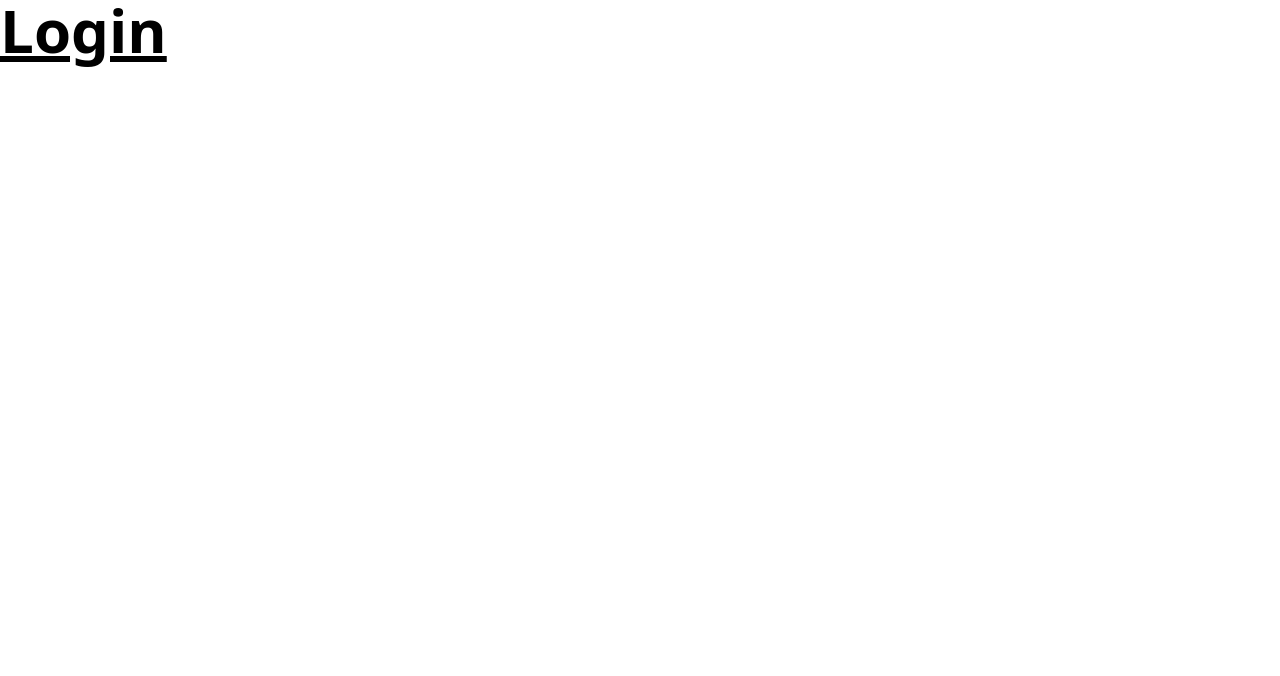
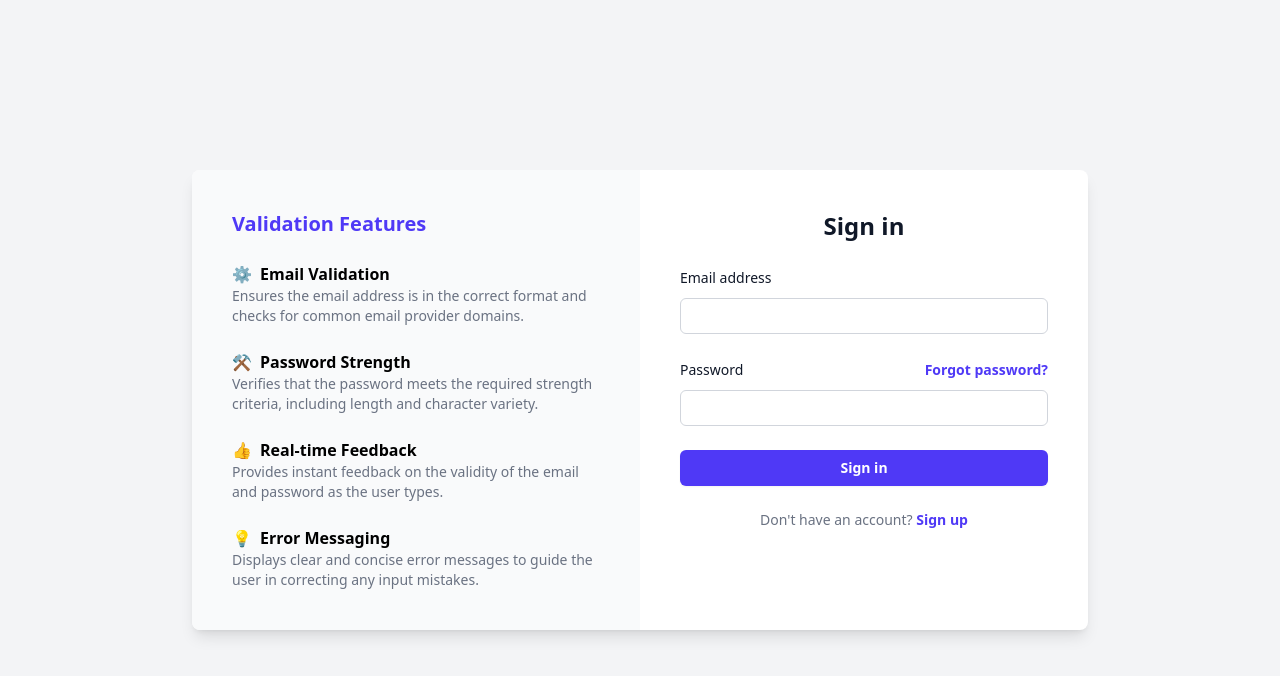
Before and after one commit to aaronjoju07/IOURING-Assignment, a React (Vite) app: page /login in a window 1280 px wide. Shown: the top 676 px of the page. Built offline with nearby package versions, Linux system fonts and the light colour scheme.

Commit message:
add login form with validation features and update dependencies

```diff
--- a/package.json
+++ b/package.json
@@ -13,19 +13,21 @@
     "@tailwindcss/vite": "^4.0.6",
     "react": "^19.0.0",
     "react-dom": "^19.0.0",
-    "react-router-dom": "^7.1.5",
-    "tailwindcss": "^4.0.6"
+    "react-router-dom": "^7.1.5"
   },
   "devDependencies": {
     "@eslint/js": "^9.19.0",
     "@types/react": "^19.0.8",
     "@types/react-dom": "^19.0.3",
     "@vitejs/plugin-react": "^4.3.4",
+    "autoprefixer": "^10.4.20",
     "eslint": "^9.19.0",
     "eslint-plugin-react": "^7.37.4",
     "eslint-plugin-react-hooks": "^5.0.0",
     "eslint-plugin-react-refresh": "^0.4.18",
     "globals": "^15.14.0",
+    "postcss": "^8.5.2",
+    "tailwindcss": "^4.0.6",
     "vite": "^6.1.0"
   }
 }
--- a/src/Page/Login.jsx
+++ b/src/Page/Login.jsx
@@ -1,11 +1,72 @@
-import React from 'react'
+import React, { useState } from 'react';
+import Form from '../components/Form';
+
 
 const Login = () => {
+  const [email, setEmail] = useState('');
+  const [password, setPassword] = useState('');
+
+  const handleEmailChange = (e) => setEmail(e.target.value);
+  const handlePasswordChange = (e) => setPassword(e.target.value);
+
+  const handleSubmit = (e) => {
+    e.preventDefault();
+    console.log('Email:', email);
+    console.log('Password:', password);
+  };
+
   return (
-    <h1 class="text-6xl font-bold underline">
-    Login
-  </h1>
-  )
-}
+    <div className="flex h-screen items-center justify-center bg-gray-100">
+      <div className="flex w-full max-w-4xl bg-white shadow-lg rounded-lg overflow-hidden">
 
-export default Login
+        <div className="w-1/2 p-10 hidden lg:block bg-gray-50">
+          <h2 className="text-xl font-bold text-indigo-600 mb-6">Validation Features</h2>
+          <div className="space-y-6">
+            <div>
+              <h3 className="font-semibold flex items-center gap-2">
+                <span className="text-gray-700">&#9881;</span> Email Validation
+              </h3>
+              <p className="text-gray-500 text-sm">Ensures the email address is in the correct format and checks for common email provider domains.</p>
+            </div>
+            <div>
+              <h3 className="font-semibold flex items-center gap-2">
+                <span className="text-gray-700">&#x2692;</span> Password Strength
+              </h3>
+              <p className="text-gray-500 text-sm">Verifies that the password meets the required strength criteria, including length and character variety.</p>
+            </div>
+            <div>
+              <h3 className="font-semibold flex items-center gap-2">
+                <span className="text-gray-700">&#128077;</span> Real-time Feedback
+              </h3>
+              <p className="text-gray-500 text-sm">Provides instant feedback on the validity of the email and password as the user types.</p>
+            </div>
+            <div>
+              <h3 className="font-semibold flex items-center gap-2">
+                <span className="text-gray-700">&#x1F4A1;</span> Error Messaging
+              </h3>
+              <p className="text-gray-500 text-sm">Displays clear and concise error messages to guide the user in correcting any input mistakes.</p>
+            </div>
+          </div>
+        </div>
+        <div className="w-full lg:w-1/2 p-10">
+          <h2 className="text-2xl font-bold text-gray-900 text-center">Sign in</h2>
+          <div className="mt-6">
+            <Form
+              email={email}
+              password={password}
+              onEmailChange={handleEmailChange}
+              onPasswordChange={handlePasswordChange}
+              onSubmit={handleSubmit}
+            />
+            <p className="text-sm text-gray-500 text-center mt-6">
+              Don't have an account? <a href="#" className="text-indigo-600 font-semibold">Sign up</a>
+            </p>
+
+          </div>
+        </div>
+      </div>
+    </div>
+  );
+};
+
+export default Login;
--- /dev/null
+++ b/src/components/Form.jsx
@@ -0,0 +1,61 @@
+import React from 'react';
+
+const Form = ({ email, password, onEmailChange, onPasswordChange, onSubmit }) => {
+  return (
+    <form action="#" method="POST" className="space-y-6" onSubmit={onSubmit}>
+      <div>
+        <label htmlFor="email" className="block text-sm/6 font-medium text-gray-900">
+          Email address
+        </label>
+        <div className="mt-2">
+          <input
+            id="email"
+            name="email"
+            type="email"
+            value={email}
+            onChange={onEmailChange}
+            required
+            autoComplete="email"
+            className="block w-full rounded-md bg-white px-3 py-1.5 text-base text-gray-900 outline-1 -outline-offset-1 outline-gray-300 placeholder:text-gray-400 focus:outline-2 focus:-outline-offset-2 focus:outline-indigo-600 sm:text-sm/6"
+          />
+        </div>
+      </div>
+
+      <div>
+        <div className="flex items-center justify-between">
+          <label htmlFor="password" className="block text-sm/6 font-medium text-gray-900">
+            Password
+          </label>
+          <div className="text-sm">
+            <a href="#" className="font-semibold text-indigo-600 hover:text-indigo-500">
+              Forgot password?
+            </a>
+          </div>
+        </div>
+        <div className="mt-2">
+          <input
+            id="password"
+            name="password"
+            type="password"
+            value={password}
+            onChange={onPasswordChange}
+            required
+            autoComplete="current-password"
+            className="block w-full rounded-md bg-white px-3 py-1.5 text-base text-gray-900 outline-1 -outline-offset-1 outline-gray-300 placeholder:text-gray-400 focus:outline-2 focus:-outline-offset-2 focus:outline-indigo-600 sm:text-sm/6"
+          />
+        </div>
+      </div>
+
+      <div>
+        <button
+          type="submit"
+          className="flex w-full justify-center rounded-md bg-indigo-600 px-3 py-1.5 text-sm/6 font-semibold text-white shadow-xs hover:bg-indigo-500 focus-visible:outline-2 focus-visible:outline-offset-2 focus-visible:outline-indigo-600"
+        >
+          Sign in
+        </button>
+      </div>
+    </form>
+  );
+};
+
+export default Form;
--- a/vite.config.js
+++ b/vite.config.js
@@ -5,6 +5,8 @@ import tailwindcss from '@tailwindcss/vite'
 
 // https://vite.dev/config/
 export default defineConfig({
-  plugins: [react(), tailwindcss(),
+  plugins: [
+    tailwindcss(),
+    react(),
   ],
 })
```
Also changed, not shown: 1 other file (tests, documents, lock files or other folders).
